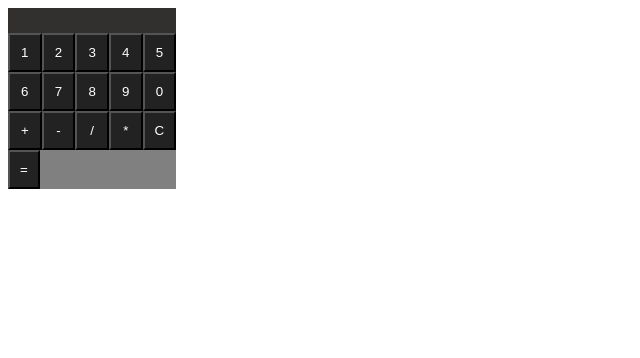
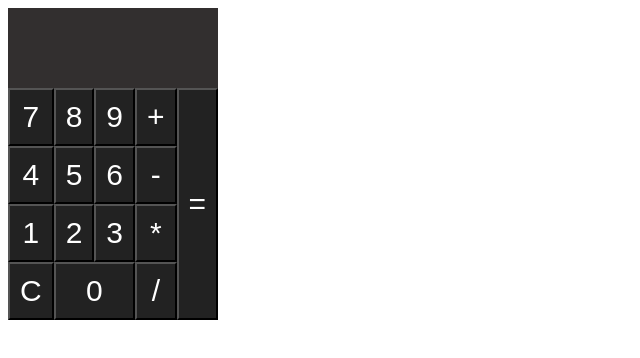
Before and after one commit to e-milch/calculator, a plain HTML site: page index.html in a window 1280 px wide. Shown: the whole page, without its empty margins (0-640 px from the left). Drawn offline with Linux system fonts and the light colour scheme.

Commit message:
added some input validation

```diff
--- /dev/null
+++ b/_btn.scss
@@ -0,0 +1,27 @@
+$btn-values: one, two, three, four, five, six, seven, eight, nine, nought, plus, minus, divide, multi, erase, equals;
+
+.btn {
+    color: white;
+    background-color: #222;
+    margin: 0px;
+    padding: 10px;
+    font-size: 30px;
+
+    &:hover {
+        border: 1px solid lightgrey;
+    }
+
+    &:active {
+        color: #222;
+        border-color: lightgray;
+        background-color: lightgray;
+    }
+
+    @each $value in $btn-values {
+        &-#{$value} {
+            grid-area: $value;
+        }
+    }
+
+
+}
--- /dev/null
+++ b/_grid.scss
@@ -0,0 +1,14 @@
+.grid {
+    display: grid;
+    grid-template-areas:
+    'display display display display display'
+    'seven eight nine plus equals'
+    'four five six minus equals'
+    'one two three multi equals'
+    'erase nought nought divide equals'
+    ;
+
+    &--fit {
+        max-width: fit-content;
+    }
+}
--- a/calculator.js
+++ b/calculator.js
@@ -16,9 +16,24 @@ const clearDisplayBox = (text) => {
     calcDisplay.innerHTML = text;
 }
 
-// Defining a function to be called when user clicks an input button
+// Defining a function to be called when user clicks an input button, with checks disallowing operators as first input or consecutive
 const handleButtonClick = (event) => {
-    // Calling updateDisplayBox function
+    const calcDisplay = document.getElementById("display-box").innerHTML;
+
+    const inputToFloat = parseFloat(event.target.value);
+    if (isNaN(inputToFloat) && calcDisplay.length === 0) {
+        alert("First input must be a number");
+        return;
+    }
+
+    const lastInput = calcDisplay[calcDisplay.length - 1];
+    if (isNaN(lastInput) && isNaN(inputToFloat)) {
+        alert("Number must come after operator");
+        return;
+    }
+
+    console.log(calcDisplay.length);
+
     updateDisplayBox(event.target.value);
 };
 
@@ -32,11 +47,8 @@ const handleEval = (event) => {
     const splitCalc = calcDisplay.innerHTML.split(/([+*-/])/);
     console.log(splitCalc);
     console.log(typeof(splitCalc));
-    // const findOperand = splitCalc.filter(i => typeof(i) === !"number");
-    // console.log(findOperand);
 
-    // const calc = (findOperand, splitCalc) => {
-    //     let result = ""
+        //
     if (splitCalc[1] == "+") {
        evalDisplayBox((parseFloat(splitCalc[0]) + parseFloat(splitCalc[2])));
     } else if (splitCalc[1] == "-") {
@@ -46,21 +58,6 @@ const handleEval = (event) => {
     } else if (splitCalc[1] == "*") {
         evalDisplayBox(parseFloat(splitCalc[0]) * parseFloat(splitCalc[2]))
     }
-
-
-    // code I was playing around with
-    // const calcString = splitCalc.join("");
-    // console.log(calcString);
-    // console.log(typeof(calcString));
-
-
-    // const calc = splitCalc.reduce((acc , i) => ;
-    // console.log(calc)
-    // console.log(typeof(calc));
-    // const calcString = splitCalc.join(" ");
-    // console.log(calcString);
-    // parseFloat(calcString);
-    // console.log(calcString);
 
 }
 
--- a/index.html
+++ b/index.html
@@ -9,36 +9,39 @@
 
 </head>
 <body>
-    <div class="calc-box">
+    <div class="calc-box grid--fit">
      <!-- Calculator Display -->
         <div id="display-box" class="display"></div>
 
         <!-- Button Grid-->
-        <div class="flex flex--column">
-            <div class="grid grid--columns grid--fit">
-                <button class="btn input-btn" value="1">1</button>
-                <button class="btn input-btn" value="2">2</button>
-                <button class="btn input-btn" value="3">3</button>
-                <button class="btn input-btn" value="4">4</button>
-                <button class="btn input-btn" value="5">5</button>
-                <button class="btn input-btn" value="6">6</button>
-                <button class="btn input-btn" value="7">7</button>
-                <button class="btn input-btn" value="8">8</button>
-                <button class="btn input-btn" value="9">9</button>
-                <button class="btn input-btn" value="0">0</button>
+        <div class="">
+            <!--  -->
+            <div class="grid grid--fit">
+                <button class="btn btn-one input-btn" value="1">1</button>
+                <button class="btn btn-two input-btn" value="2">2</button>
+                <button class="btn btn-three input-btn" value="3">3</button>
+                <button class="btn btn-four input-btn" value="4">4</button>
+                <button class="btn btn-five input-btn" value="5">5</button>
+                <button class="btn btn-six input-btn" value="6">6</button>
+                <button class="btn btn-seven input-btn" value="7">7</button>
+                <button class="btn btn-eight input-btn" value="8">8</button>
+                <button class="btn btn-nine input-btn" value="9">9</button>
+                <button class="btn btn-nought input-btn" value="0">0</button>
 
-                <button class="btn input-btn" value="+">+</button>
-                <button class="btn input-btn" value="-">-</button>
-                <button class="btn input-btn" value="/">/</button>
-                <button class="btn input-btn" value="*">*</button>
+                <button class="btn btn-plus input-btn" value="+">+</button>
+                <button class="btn btn-minus input-btn" value="-">-</button>
+                <button class="btn btn-divide input-btn" value="/">/</button>
+                <button class="btn btn-multi input-btn" value="*">*</button>
 
-                <button class="btn clear-btn" value="">C</button>
+                <button class="btn btn-erase clear-btn" value="">C</button>
+
+                <button class="btn btn-equals eval-btn">=</button>
             </div>
 
 
-            <div>
-            <button class="btn eval-btn">=</button>
-            </div>
+
+
+
         </div>
 
 
@@ -46,5 +49,3 @@
     <script src="calculator.js"></script>
 </body>
 </html>
-
-<!-- // not super happy with styling, I want to make a grid-area-template box like that funky challenge and reaarange things to look like a phone calculator, need to stretch the buttons somehow? -->
--- a/style.scss
+++ b/style.scss
@@ -1,60 +1,24 @@
-.grid {
-    display: grid;
-
-    &--columns {
-        grid-template-columns: 1fr 1fr 1fr 1fr 1fr;
-
-    }
-
-    &--fit {
-        max-width: fit-content;
-        max-height: fit-content;
-    }
-}
-
-.flex {
-    display: flex;
-
-    &--column {
-        flex-direction: column;
-    }
-
-}
-
-.btn {
-    color: white;
-    background-color: #222;
-    margin: 0px;
-    padding: 10px;
-
-    &:hover {
-        border: 1px solid lightgrey;
-    }
-
-    &:active {
-        color: #222;
-        border-color: lightgray;
-        background-color: lightgray;
-    }
-
-}
+@import 'grid';
+@import 'btn';
 
 .display {
-    min-height: 25px;
-    color: white;
+    min-height: 10vh;
+    color: peru;
     background-color: rgb(50, 47, 47);
     display: flex;
     align-items: center;
     justify-content: left;
+    grid-area: display;
+    font-size: 40px;
+    text-align: right;
+    vertical-align: bottom;
 }
 
 .calc-box {
-    max-width: fit-content;
-    max-height: fit-content;
     background-color: grey;
     font-family: arial;
 }
 
-.eval--btn {
+.eval-btn {
     width: 100%;
 }
```
Also changed, not shown: suggestions.js (added, +44 -0 lines), style.css.
